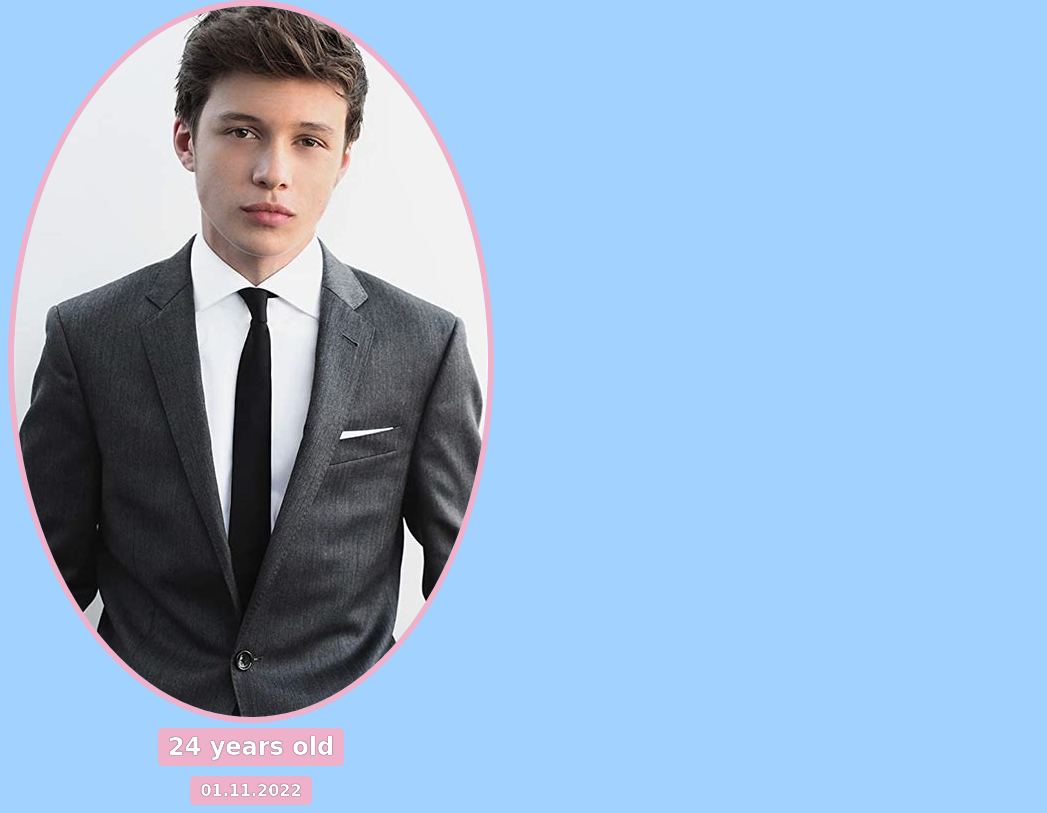
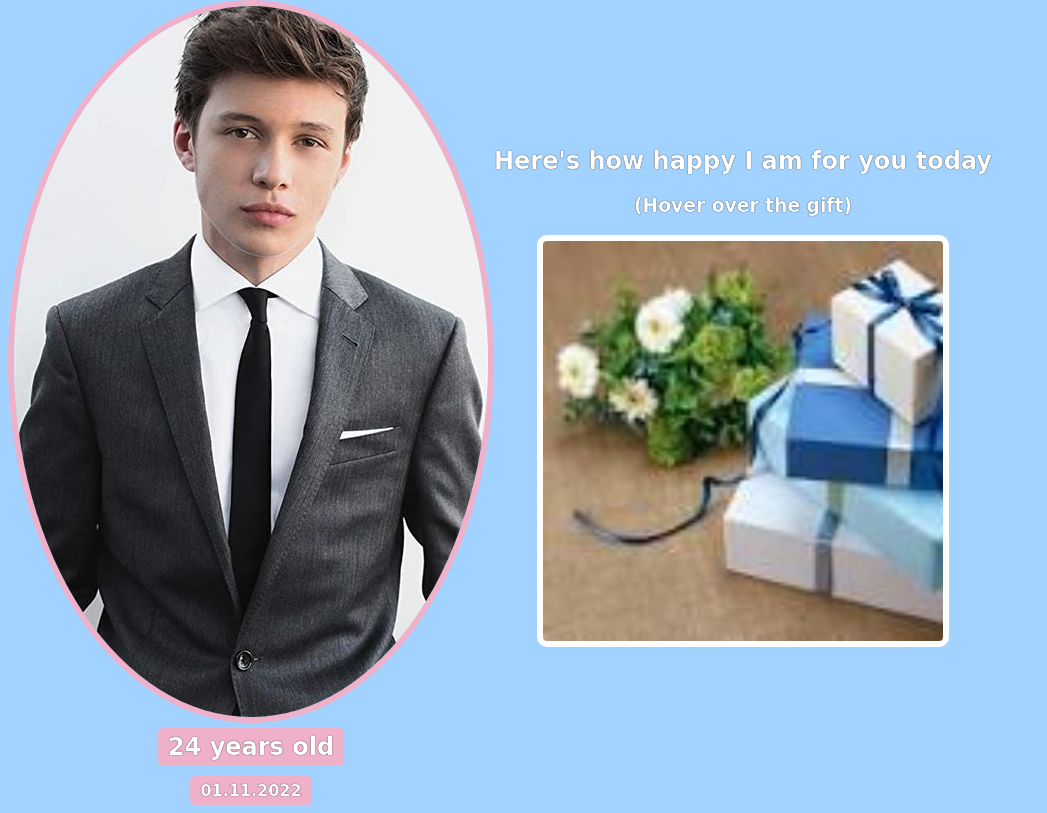
Before and after one commit to nyquil24/flameHTML-CSS, a plain HTML site: page card/index.html in a window 1280 px wide. Shown: the part 89-902 px from the top of the page, without its empty margins (0-1047 px from the left). Drawn offline with Linux system fonts and the light colour scheme.

Commit message:
hover tag

```diff
--- a/card/index.html
+++ b/card/index.html
@@ -13,5 +13,12 @@
         <h2 id="bday-age">24 years old</h2>
         <h4 id="bday-date">01.11.2022</h4>
         </div>
+
+        <div class="gift-section">
+            <h2 class="gift-title">Here's how happy I am for you  today</h2>
+            <h3 calss="gift-hint"> (Hover over the gift)</h3>
+            <div class="gift-img"></div>
+        </div>
+
     </body>
 </html>
--- a/card/styles.css
+++ b/card/styles.css
@@ -37,3 +37,29 @@ h1, h2, h3, h4, p {
     flex-direction: column;
     align-items: center;
 }
+
+.gift-section{
+    margin-top: 50px;
+}
+
+.gift-title{
+    margin-bottom: 10;
+}
+
+.gift-hint{
+    margin-top: 0;
+}
+
+.gift-img{
+    margin: 0 auto;
+    width: 400px;
+    height: 400px;
+    border: 6px solid white;
+    border-radius: 10px;
+    background-image: url("gift.jpeg");
+    background-size: cover;
+}
+
+.gift-img:hover{
+    background-image: url("giphy.jpg");
+}
```
Also changed, not shown: card/gift.jpeg (added), card/giphy.jpg (added).
